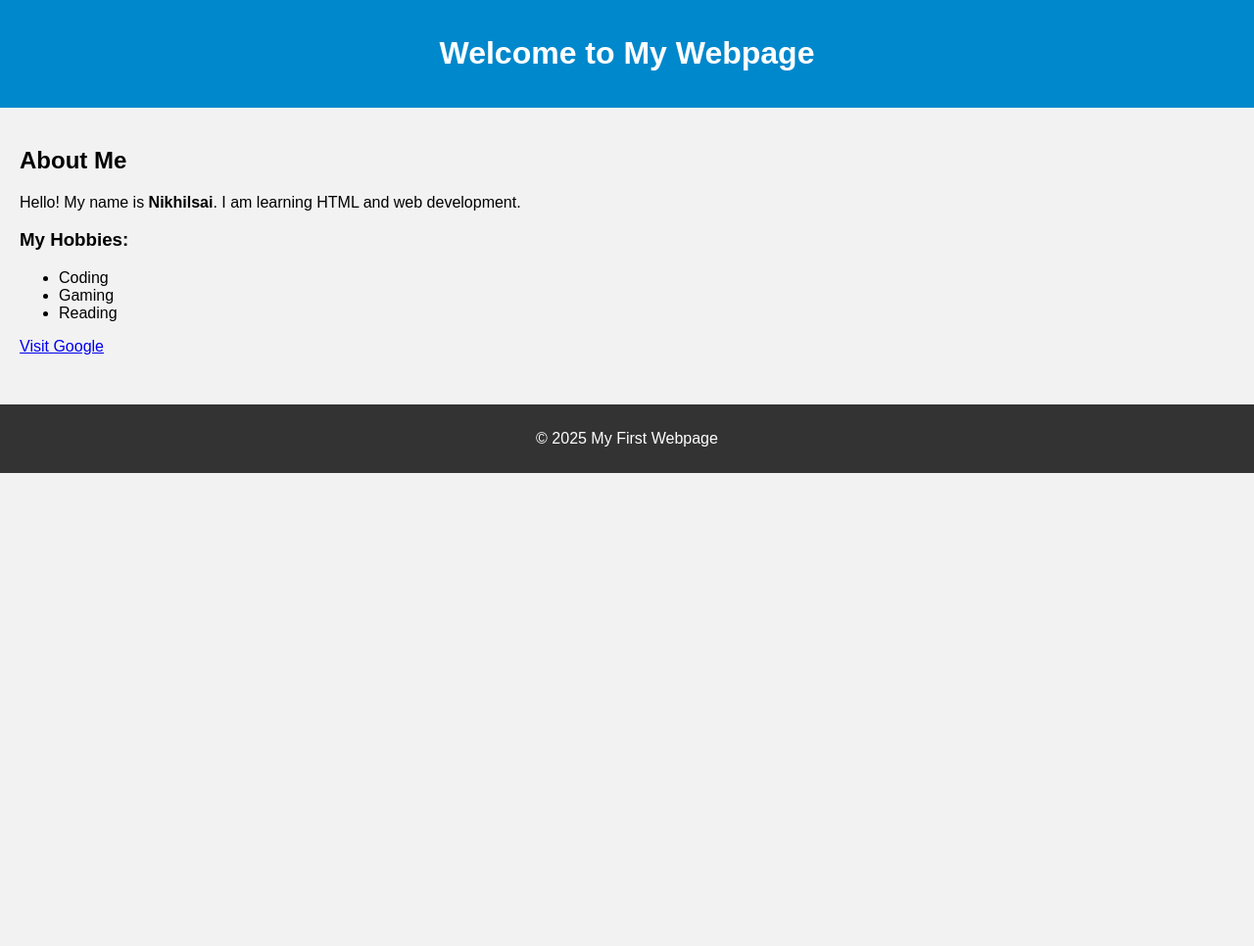
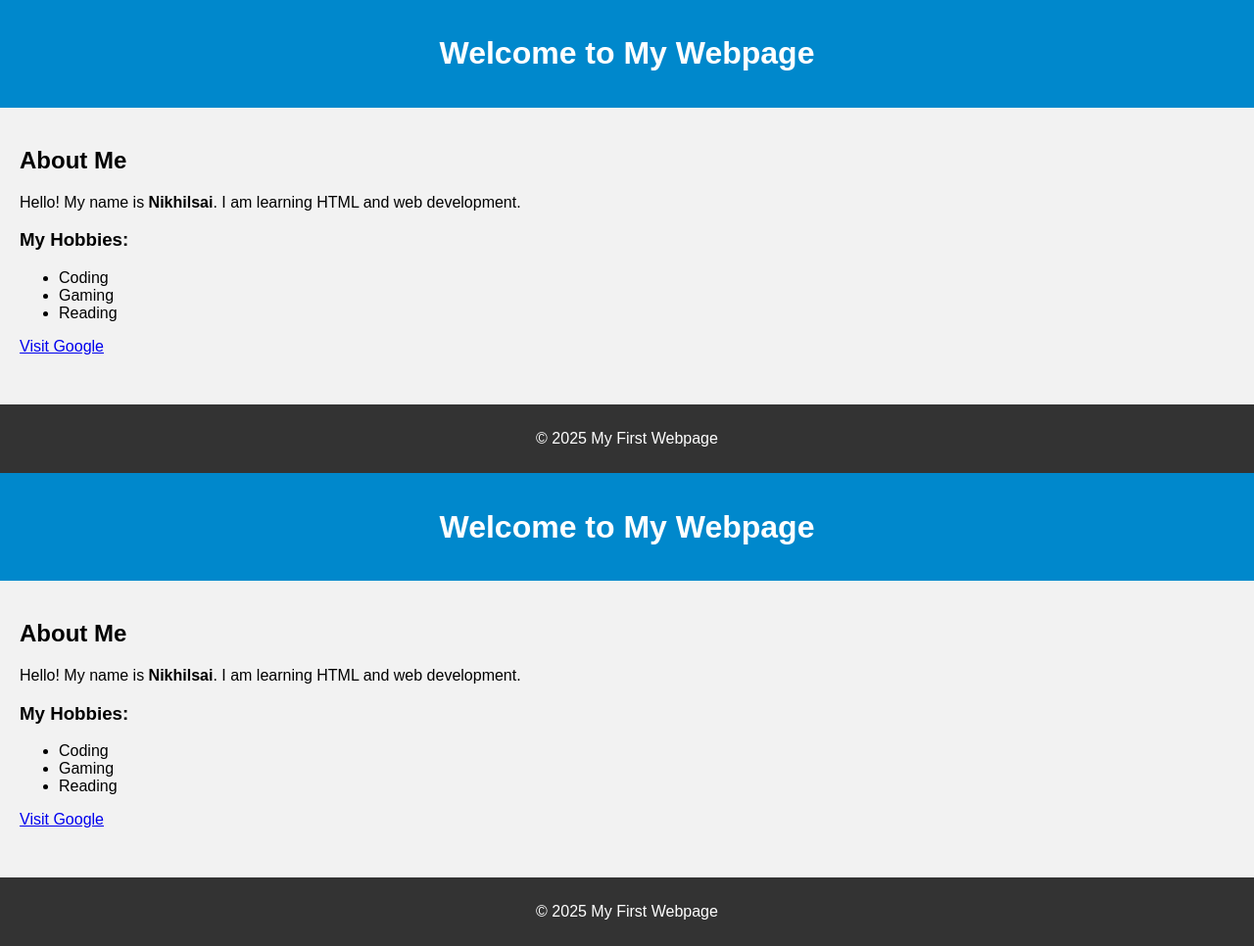
Before and after one commit to janjanamnikhilsai-cpu/newRepo, a plain HTML site: page index.html in a window 1280 px wide. Shown: the whole page at 98% size. Before the commit the page ends 800 px from the top, so only its background shows below. Drawn offline with Linux system fonts and the light colour scheme.

Commit message:
Update index.html

```diff
--- a/index.html
+++ b/index.html
@@ -58,3 +58,68 @@
 
 </body>
 </html>
+
+
+
+
+
+<!DOCTYPE html>
+<html>
+<head>
+    <title>My First Webpage</title>
+
+    <style>
+        body {
+            font-family: Arial, sans-serif;
+            background-color: #f2f2f2;
+            margin: 0;
+            padding: 0;
+        }
+
+        header {
+            background: #0088cc;
+            color: white;
+            padding: 15px;
+            text-align: center;
+        }
+
+        section {
+            padding: 20px;
+        }
+
+        footer {
+            text-align: center;
+            background: #333;
+            color: white;
+            padding: 10px;
+            margin-top: 30px;
+        }
+    </style>
+</head>
+
+<body>
+
+    <header>
+        <h1>Welcome to My Webpage</h1>
+    </header>
+
+    <section>
+        <h2>About Me</h2>
+        <p>Hello! My name is <b>Nikhilsai</b>. I am learning HTML and web development.</p>
+
+        <h3>My Hobbies:</h3>
+        <ul>
+            <li>Coding</li>
+            <li>Gaming</li>
+            <li>Reading</li>
+        </ul>
+
+        <a href="https://www.google.com" target="_blank">Visit Google</a>
+    </section>
+
+    <footer>
+        <p>© 2025 My First Webpage</p>
+    </footer>
+
+</body>
+</html>
```
